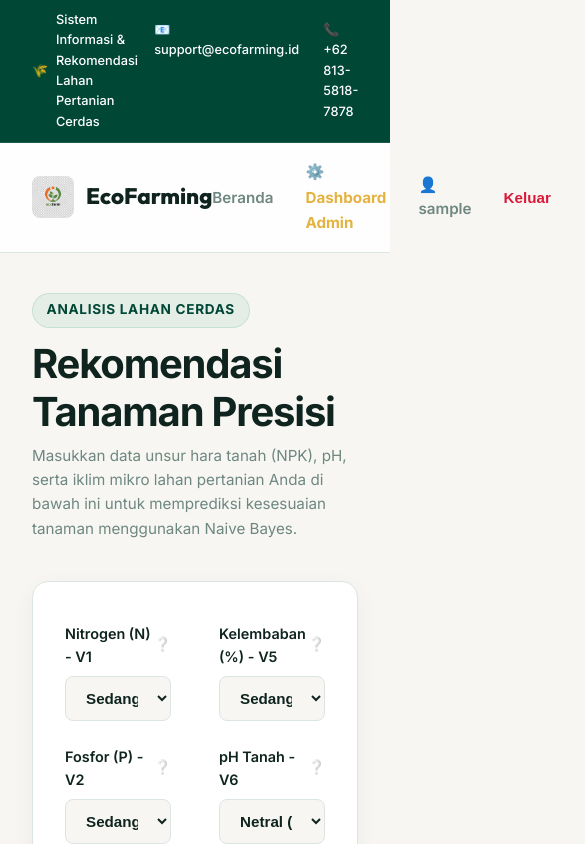
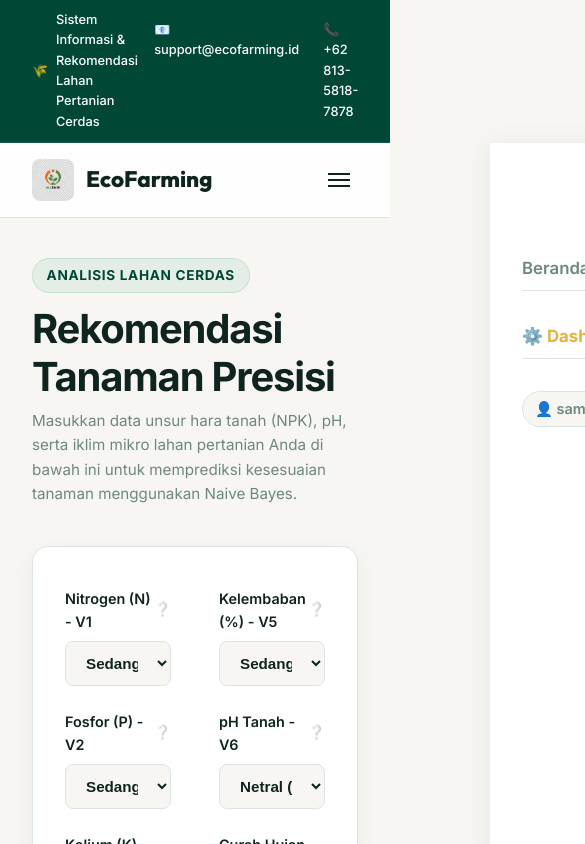
Before and after one commit to yuxy2/ecofarm, a Next.js app: page /analisis in a window 390 px wide. Shown: the top 844 px of the page, 585 px wide, since content can reach past the window. Built offline with nearby package versions, Linux system fonts and the light colour scheme; no server answers; sample sign-in values are in the browser's storage.

Commit message:
feat: implement global styles and initial analysis dashboard pages for EcoFarming app

```diff
--- a/src/pages/analisis.js
+++ b/src/pages/analisis.js
@@ -45,6 +45,7 @@ export default function Analisis() {
   const [username, setUsername] = useState("");
   const [role, setRole] = useState("user");
   const [isReady, setIsReady] = useState(false);
+  const [isMenuOpen, setIsMenuOpen] = useState(false);
 
   useEffect(() => {
     const verifyAuth = async () => {
@@ -314,37 +315,58 @@ export default function Analisis() {
             <img src="/logoecofarm.jpeg" alt="EcoFarming Logo" style={{ height: "42px", width: "auto", borderRadius: "8px" }} />
             <span style={{ fontFamily: "var(--font-display)", fontWeight: 800, color: "hsl(var(--text-dark))" }}>EcoFarming</span>
           </Link>
-          <ul className="nav-menu" id="nav-menu">
+
+          {/* Backdrop for mobile drawer */}
+          <div className={`nav-backdrop ${isMenuOpen ? "open" : ""}`} onClick={() => setIsMenuOpen(false)}></div>
+
+          {/* Hamburger Toggle Button */}
+          <button className="nav-toggle" onClick={() => setIsMenuOpen(!isMenuOpen)} aria-label="Toggle menu" aria-expanded={isMenuOpen}>
+            <span className={`hamburger ${isMenuOpen ? "open" : ""}`}></span>
+          </button>
+
+          <ul className={`nav-menu ${isMenuOpen ? "open" : ""}`} id="nav-menu">
             <li>
-              <Link href="/" className="nav-item-link" id="link-beranda">
+              <Link href="/" className="nav-item-link" id="link-beranda" onClick={() => setIsMenuOpen(false)}>
                 Beranda
               </Link>
             </li>
             {role === "admin" && (
               <li>
-                <Link href="/admin" className="nav-item-link" id="link-admin" style={{ color: "hsl(var(--accent))", fontWeight: "700" }}>
+                <Link href="/admin" className="nav-item-link" id="link-admin" onClick={() => setIsMenuOpen(false)} style={{ color: "hsl(var(--accent))", fontWeight: "700" }}>
                   ⚙️ Dashboard Admin
                 </Link>
               </li>
             )}
             {username && (
-              <li style={{ fontSize: "0.95rem", fontWeight: "600", color: "hsl(var(--text-muted))" }}>
-                👤 {username}
-              </li>
-            )}
+              <li className="user-badge-nav" style={{
+                display: "flex",
+                alignItems: "center",
+                gap: "0.75rem",
+                background: "hsl(var(--bg-color))",
+                border: "1px solid hsl(var(--card-border))",
+                padding: "0.35rem 0.75rem",
+                borderRadius: "20px",
+                fontSize: "0.9rem",
+                fontWeight: "600",
+                whiteSpace: "nowrap"
+              }}>
+                <span style={{ color: "hsl(var(--text-muted))" }}>👤 {username}</span>
                 {token && (
-              <li>
-                <button onClick={handleLogoutDirectly} style={{
+                  <>
+                    <span style={{ color: "hsl(var(--card-border))" }}>|</span>
+                    <button onClick={() => { handleLogoutDirectly(); setIsMenuOpen(false); }} style={{
                       background: "transparent",
                       border: "none",
                       color: "hsl(var(--danger))",
                       fontWeight: "600",
                       cursor: "pointer",
-                  fontSize: "0.95rem",
+                      fontSize: "0.85rem",
                       padding: 0
                     }} id="nav-btn-logout">
                       Keluar
                     </button>
+                  </>
+                )}
               </li>
             )}
           </ul>
--- a/src/styles/globals.css
+++ b/src/styles/globals.css
@@ -525,6 +525,7 @@ h1, h2, h3, h4, h5, h6 {
   display: flex;
   justify-content: space-between;
   align-items: center;
+  position: relative;
 }
 
 .logo {
@@ -536,6 +537,7 @@ h1, h2, h3, h4, h5, h6 {
   display: flex;
   align-items: center;
   gap: 0.5rem;
+  white-space: nowrap;
 }
 
 .logo-icon {
@@ -544,7 +546,7 @@ h1, h2, h3, h4, h5, h6 {
 
 .nav-menu {
   display: flex;
-  gap: 2rem;
+  gap: 1.25rem;
   align-items: center;
   list-style: none;
 }
@@ -555,6 +557,7 @@ h1, h2, h3, h4, h5, h6 {
   font-size: 0.95rem;
   font-weight: 600;
   transition: var(--transition);
+  white-space: nowrap;
 }
 
 .nav-item-link:hover {
@@ -570,12 +573,153 @@ h1, h2, h3, h4, h5, h6 {
   font-weight: 700;
   box-shadow: var(--shadow-sm);
   transition: var(--transition);
+  white-space: nowrap;
 }
 
 .btn-nav:hover {
   transform: translateY(-1px);
   box-shadow: 0 4px 12px hsla(152, 75%, 33%, 0.15);
   opacity: 0.95;
+}
+
+/* Unified User Account badge hover style */
+.user-badge-nav {
+  transition: var(--transition);
+}
+.user-badge-nav:hover {
+  background-color: hsl(135 15% 92%) !important;
+  border-color: hsl(var(--primary)) !important;
+}
+
+/* Mobile responsive hamburger menu */
+.nav-backdrop {
+  display: none;
+  position: fixed;
+  top: 0;
+  left: 0;
+  width: 100vw;
+  height: 100vh;
+  background: rgba(15, 64, 49, 0.15);
+  backdrop-filter: blur(4px);
+  z-index: 1040;
+  opacity: 0;
+  pointer-events: none;
+  transition: opacity 0.3s ease;
+}
+
+.nav-backdrop.open {
+  display: block;
+  opacity: 1;
+  pointer-events: auto;
+}
+
+.nav-toggle {
+  display: none;
+  background: transparent;
+  border: none;
+  cursor: pointer;
+  padding: 0.5rem;
+  z-index: 1100;
+  outline: none;
+}
+
+.hamburger {
+  display: block;
+  width: 22px;
+  height: 2px;
+  background: hsl(var(--text-dark));
+  position: relative;
+  transition: background 0.3s ease;
+}
+
+.hamburger::before,
+.hamburger::after {
+  content: '';
+  position: absolute;
+  width: 22px;
+  height: 2px;
+  background: hsl(var(--text-dark));
+  transition: transform 0.3s ease, top 0.3s ease;
+  left: 0;
+}
+
+.hamburger::before {
+  top: -6px;
+}
+
+.hamburger::after {
+  top: 6px;
+}
+
+.hamburger.open {
+  background: transparent !important;
+}
+
+.hamburger.open::before {
+  top: 0;
+  transform: rotate(45deg);
+}
+
+.hamburger.open::after {
+  top: 0;
+  transform: rotate(-45deg);
+}
+
+@media (max-width: 1150px) {
+  .nav-toggle {
+    display: block;
+  }
+
+  .nav-menu {
+    position: fixed;
+    top: 0;
+    right: -100%;
+    width: 290px;
+    height: 100vh;
+    background: #ffffff;
+    box-shadow: -5px 0 25px rgba(0, 0, 0, 0.05);
+    flex-direction: column;
+    align-items: flex-start;
+    padding: 6.5rem 2rem 2.5rem 2rem;
+    gap: 1.5rem;
+    transition: right 0.4s cubic-bezier(0.16, 1, 0.3, 1);
+    z-index: 1050;
+    overflow-y: auto;
+  }
+
+  .nav-menu.open {
+    right: 0;
+  }
+
+  .nav-menu li {
+    width: 100%;
+  }
+
+  .nav-menu .nav-item-link {
+    display: block;
+    width: 100%;
+    padding: 0.5rem 0;
+    font-size: 1.05rem;
+    border-bottom: 1px solid hsl(var(--card-border));
+  }
+
+  .nav-menu li:last-child .nav-item-link {
+    border-bottom: none;
+  }
+
+  .nav-menu .btn-nav {
+    display: block;
+    text-align: center;
+    width: 100%;
+    padding: 0.75rem 1rem;
+    margin-top: 1rem;
+  }
+
+  .user-badge-nav {
+    width: 100%;
+    justify-content: space-between;
+    margin-top: 0.5rem;
+  }
 }
 
 /* Hero & CTA */
```
Also changed, not shown: src/pages/index.js (+36 -16 lines). Lines whose indentation alone changed are shown as unchanged.
